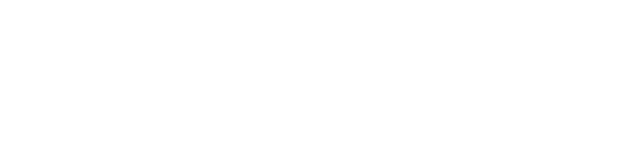
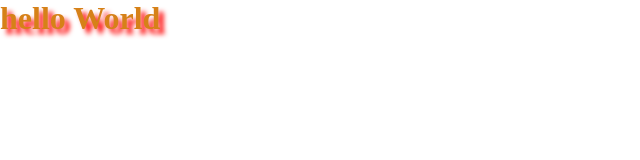
Before and after one commit to Rahm0nM/hello, a plain HTML site: page index.html in a window 1280 px wide. Shown: the whole page, without its empty margins (0-640 px from the left). Drawn offline with Linux system fonts and the light colour scheme.

Commit message:
kjbdsfkj

```diff
--- a/index.html
+++ b/index.html
@@ -5,8 +5,9 @@
     <meta http-equiv="X-UA-Compatible" content="IE=edge">
     <meta name="viewport" content="width=device-width, initial-scale=1.0">
     <title>Document</title>
+    <link rel="stylesheet" href="/link.css">
 </head>
 <body>
-
+    <h1>hello World</h1>
 </body>
 </html>
--- /dev/null
+++ b/link.css
@@ -0,0 +1,9 @@
+*{
+    margin: 0;
+    padding: 0;
+
+}
+h1{
+    color: rgb(214, 129, 24);
+    text-shadow: 5px 5px 5px red;
+}
```
